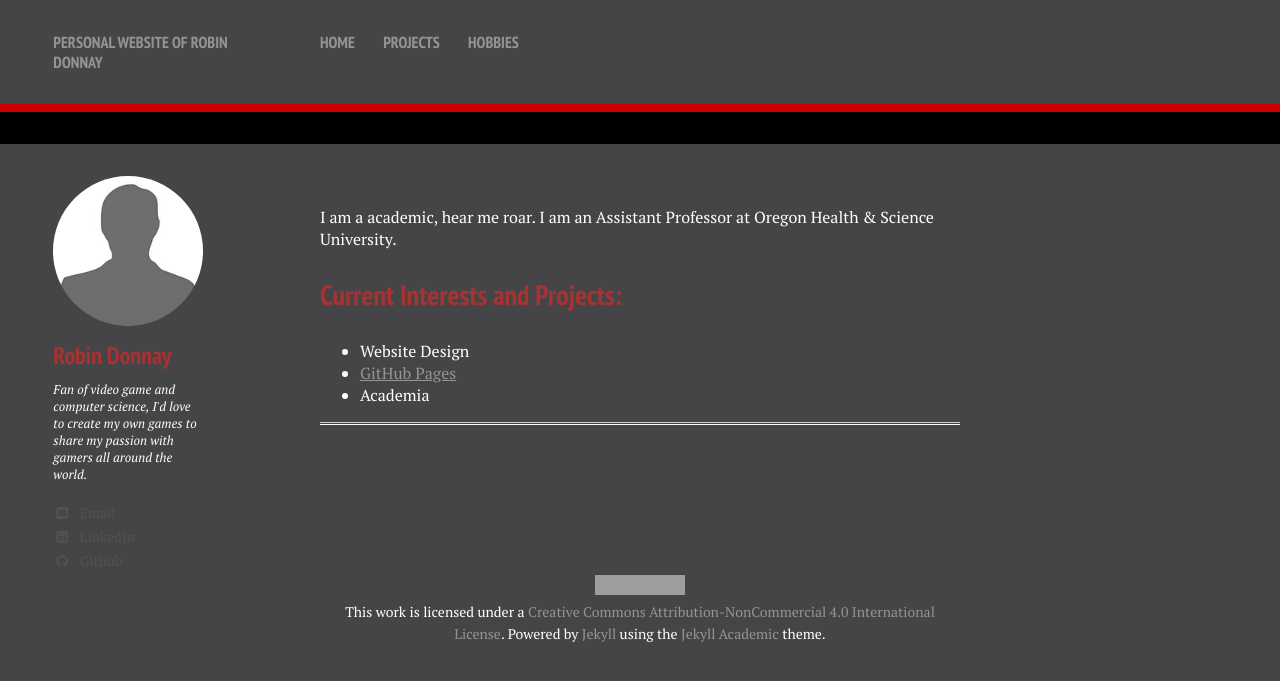
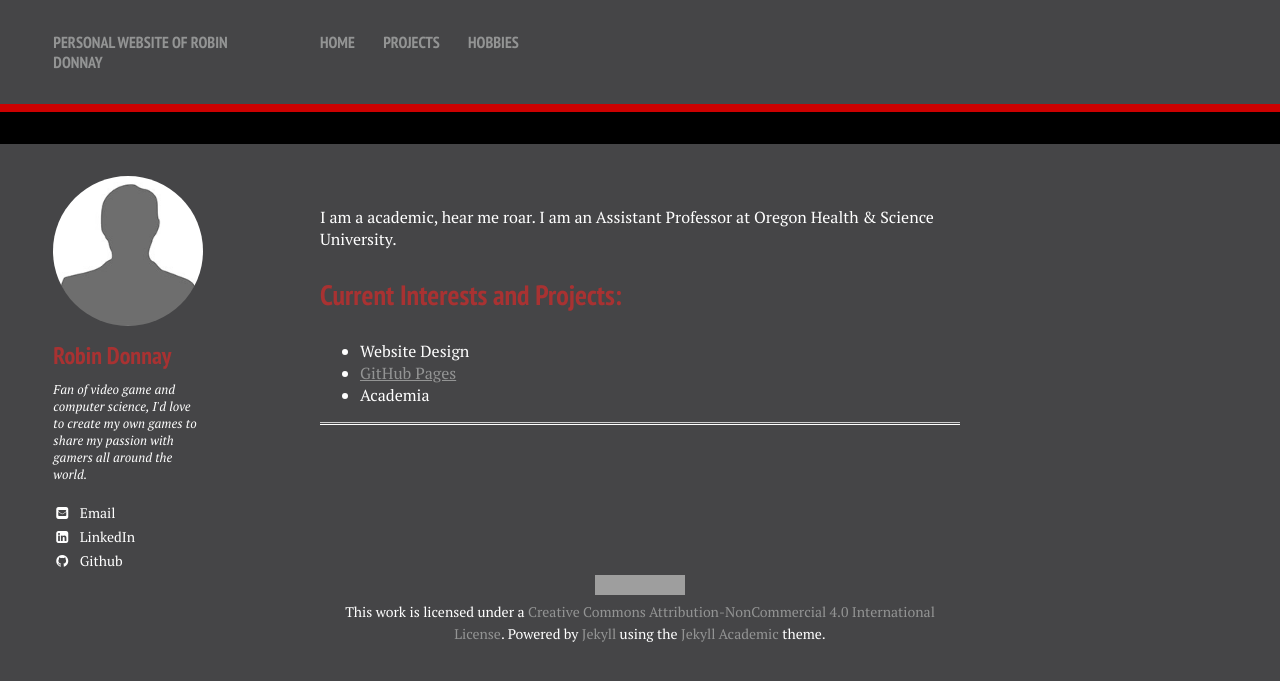
Before and after one commit to Aros69/RobinDonnay, a Jekyll site: the page built from index.md, in a window 1280 px wide. Shown: the top 681 px of the page. Built offline with Jekyll 4.4.1, drawn with Linux system fonts in a browser that asks for light colours; nearby versions of some CDN libraries; grey boxes are pictures that could not be loaded.

Commit message:
New Color Scheme for social links

```diff
--- a/_sass/variables.scss
+++ b/_sass/variables.scss
@@ -59,7 +59,7 @@ $link-color          : $linkcolor;
 $linkcolorhover 	   : darken($linkcolor, 10);
 $linkcolorvisited    : lighten($linkcolorhover, 20);
 $linkcolorfocus 	   : darken($linkcolorvisited, 10);
-$sociallinkcolor     : #525252;
+$sociallinkcolor     : #fff;
 $sociallink-color    : $sociallinkcolor;
 
 /*
```
